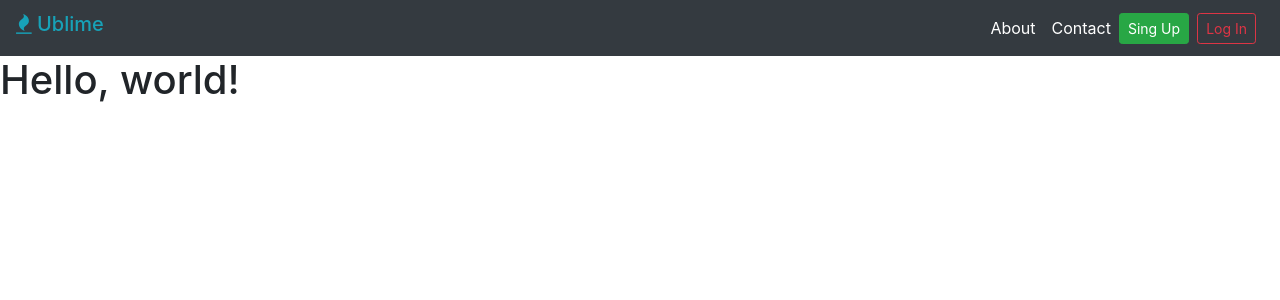
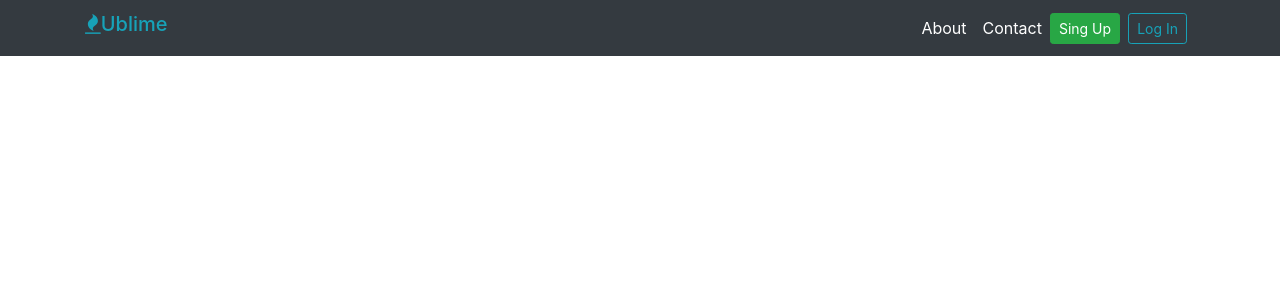
Before and after one commit to SebastianCalle/Ublime, a Django app: page / in a window 1280 px wide. Shown: the top 300 px of the page. Run offline with Django 3.2, Linux system fonts and the light colour scheme; some libraries are stand-ins or nearby versions.

Commit message:
[Feature]: Create the base template

```diff
--- a/templates/base.html
+++ b/templates/base.html
@@ -9,32 +9,53 @@
     <!-- Bootstrap CSS -->
     <link rel="stylesheet" href="https://stackpath.bootstrapcdn.com/bootstrap/4.4.1/css/bootstrap.min.css" integrity="sha384-Vkoo8x4CGsO3+Hhxv8T/Q5PaXtkKtu6ug5TOeNV6gBiFeWPGFN9MuhOf23Q9Ifjh" crossorigin="anonymous">
     <link href="https://stackpath.bootstrapcdn.com/font-awesome/4.7.0/css/font-awesome.min.css" rel="stylesheet" integrity="sha384-wvfXpqpZZVQGK6TAh5PVlGOfQNHSoD2xbE+QkPxCAFlNEevoEH3Sl0sibVcOQVnN" crossorigin="anonymous">
-    <link rel="stylesheet" href="{% static 'css/style.css' %}">
+    <link rel="stylesheet" href="{% static 'css/base.css' %}">
+    <!-- Scroll Reveal -->
+    <script src="https://unpkg.com/scrollreveal"></script>
+    <!-- Optional JavaScript -->
     <title>Ublime app</title>
   </head>
   <body>
-    <nav class="navbar navbar-expand-sm bg-dark navbar-dark justify-content-end">
+    <!-- nav bar -->
+    <nav class="navbar navbar-expand-sm bg-dark navbar-dark justify-content-end fixed-top">
+      <div class="container">
+
         <a href="/" class="nabvar-brand">
-        <h5 class="text-info"><i class="fa fa-fire"></i> Ublime</h5>
+          <h5 class="text-info"><i class="fa fa-fire"></i>Ublime</h5>
         </a>
         <button class="navbar-toggler ml-auto" type="button" data-toggle="collapse" data-target="#navbarSupportedContent">
           <span class="navbar-toggler-icon"></span>
         </button>
-      <div class="collapse navbar-collapse flex-grow-0 ml-auto" id="navbarSupportedContent">
+        <div class="collapse navbar-collapse flex-grow-0 ml-auto" id="navbar">
           <ul class="navbar-nav text-right">
               <li class="nav-item active">
-                <a class="nav-link" href="#">About</a>
+                  <a class="nav-link" href="#about">About</a>
               </li>
               <li class="nav-item active">
-                <a class="nav-link" href="#">Contact</a>
+                  <a class="nav-link" href="#contact">Contact</a>
               </li>
           </ul>
         </div>
         <a href="#" class="btn btn-success btn-sm ml-10 mr-2">Sing Up</a>
-      <a href="#" class="btn btn-outline-danger btn-sm ml-10 mr-2">Log In</a>
+        <a href="#" class="btn btn-outline-info btn-sm ml-10 mr-2">Log In</a>
 
+      </div>
     </nav>
-    <h1>Hello, world!</h1>
+    {% block content %}
+
+
+    {% endblock content %}
+    <!-- Footer -->
+    <footer class="page-footer font-small bg-dark sticky-bottom">
+
+      <!-- Copyright -->
+      <div class="footer-copyright text-center py-3 text-light">© 2020 Copyright:
+        <a href="#"> ublime.com whit ❤️</a>
+      </div>
+      <!-- Copyright -->
+
+    </footer>
+    <!-- Footer -->
 
 
 
@@ -56,10 +77,12 @@
 
 
 
-    <!-- Optional JavaScript -->
     <!-- jQuery first, then Popper.js, then Bootstrap JS -->
     <script src="https://code.jquery.com/jquery-3.4.1.slim.min.js" integrity="sha384-J6qa4849blE2+poT4WnyKhv5vZF5SrPo0iEjwBvKU7imGFAV0wwj1yYfoRSJoZ+n" crossorigin="anonymous"></script>
     <script src="https://cdn.jsdelivr.net/npm/popper.js@1.16.0/dist/umd/popper.min.js" integrity="sha384-Q6E9RHvbIyZFJoft+2mJbHaEWldlvI9IOYy5n3zV9zzTtmI3UksdQRVvoxMfooAo" crossorigin="anonymous"></script>
     <script src="https://stackpath.bootstrapcdn.com/bootstrap/4.4.1/js/bootstrap.min.js" integrity="sha384-wfSDF2E50Y2D1uUdj0O3uMBJnjuUD4Ih7YwaYd1iqfktj0Uod8GCExl3Og8ifwB6" crossorigin="anonymous"></script>
+    <script type="text/javascript" src="{% static 'js/base.js'%}">
+
+    </script>
   </body>
 </html>
```
Lines whose indentation alone changed are shown as unchanged.
